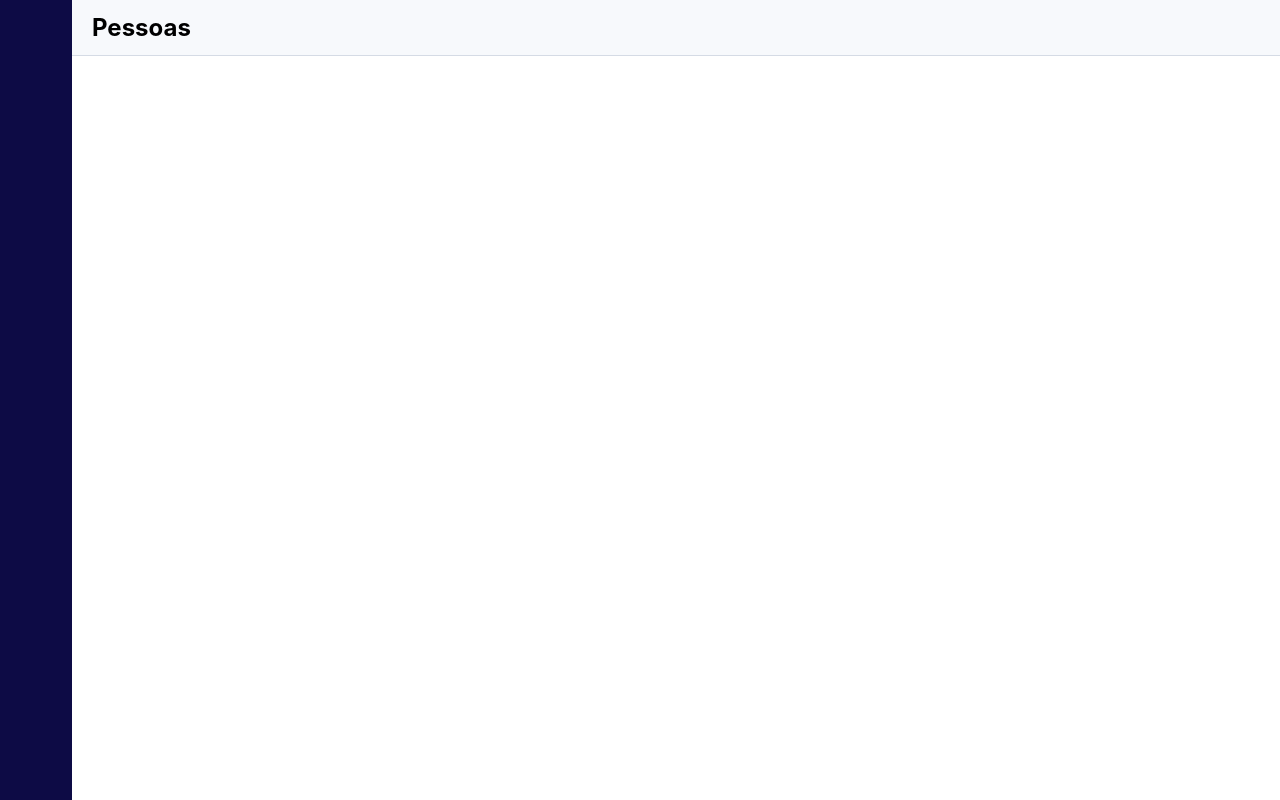
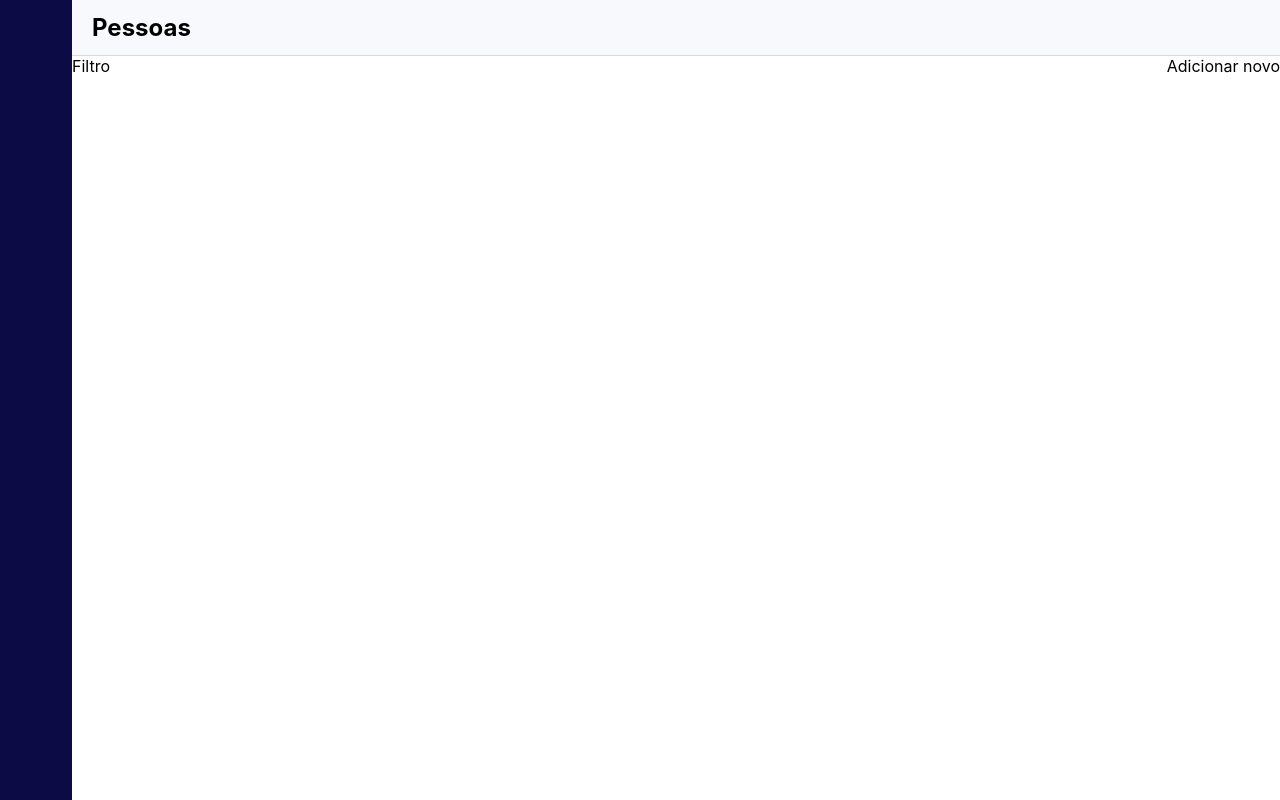
Before and after one commit to franciscoclavero/user-table, a Next.js app: page / in a window 1280 px wide. Built offline with nearby package versions, Linux system fonts and the light colour scheme.

Commit message:
feat: create option area component

```diff
--- a/src/components/ContentMain/index.tsx
+++ b/src/components/ContentMain/index.tsx
@@ -1,10 +1,12 @@
 import Header from "../Header";
+import OptionsArea from "../OptionsArea";
 import styled from "./style.module.css";
 
 const ContentMain = () => {
   return (
     <section className={styled.content}>
       <Header />
+      <OptionsArea />
     </section>
   );
 };
--- a/src/components/OptionsArea/index.tsx
+++ b/src/components/OptionsArea/index.tsx
@@ -2,9 +2,10 @@ import styled from "./style.module.css";
 
 const OptionsArea = () => {
   return (
-    <div>
-      Opções
-    </div>
+    <article className={styled.optionArea}>
+      <div>Filtro</div>
+      <div>Adicionar novo</div>
+    </article>
   );
 };
 
--- a/src/components/OptionsArea/style.module.css
+++ b/src/components/OptionsArea/style.module.css
@@ -0,0 +1,5 @@
+.optionArea {
+  display: flex;
+  height: 80px;
+  justify-content: space-between;
+}
```
